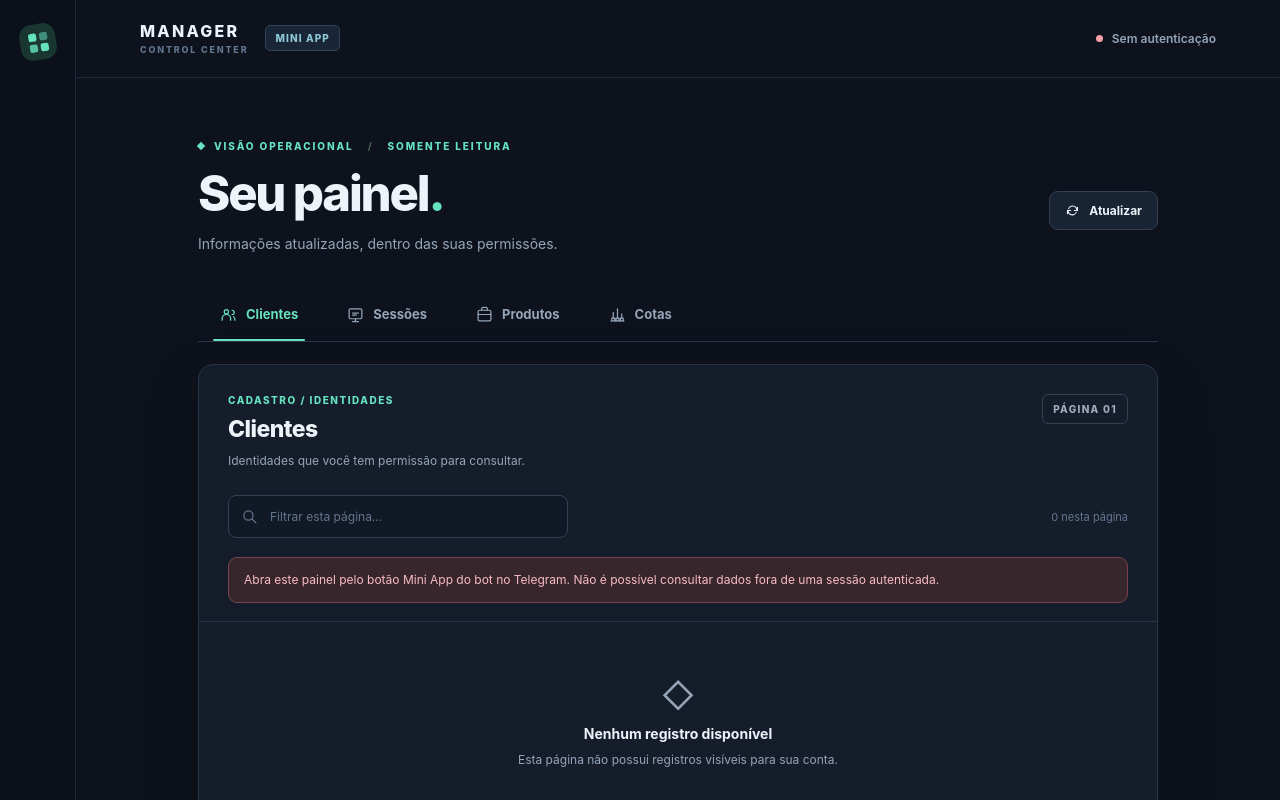
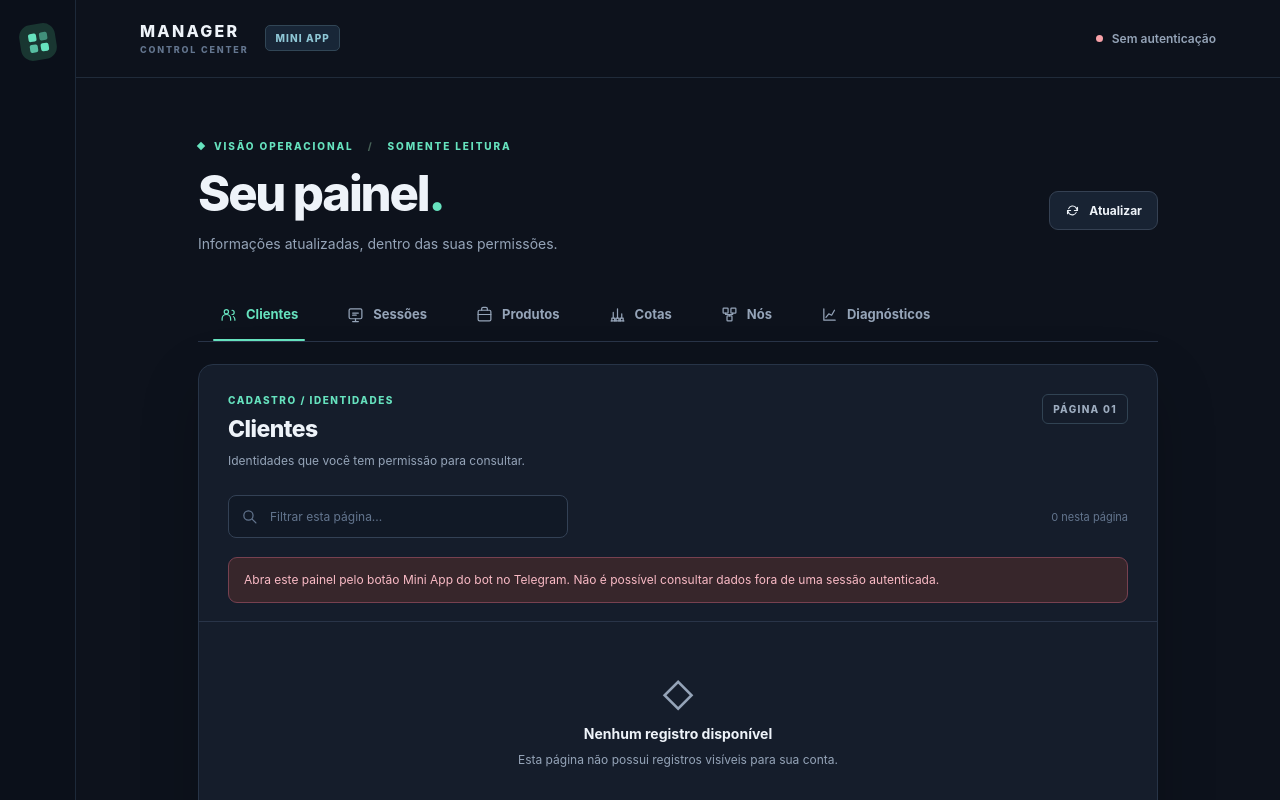
Before and after one commit to SrTristeSad/MANAGER, a plain HTML site: page web/telegram/index.html in a window 1280 px wide. Shown: the top 800 px of the page. Drawn offline with Linux system fonts and the light colour scheme.

Commit message:
feat(miniapp): add restricted Colmeia nodes and diagnostics navigation

```diff
--- a/web/telegram/index.html
+++ b/web/telegram/index.html
@@ -50,6 +50,12 @@
           <button class="tab" data-view="quotas" type="button">
             <svg viewBox="0 0 24 24" aria-hidden="true"><path d="M3 21h18M6 17V9M12 17V4M18 17v-6"/><path d="M4 21v-4h4v4M10 21v-4h4v4M16 21v-4h4v4"/></svg> Cotas
           </button>
+          <button class="tab" data-view="nodes" type="button" aria-label="Nós da Colmeia, somente administradores">
+            <svg viewBox="0 0 24 24" aria-hidden="true"><rect x="3" y="3" width="7" height="7" rx="1"/><rect x="14" y="3" width="7" height="7" rx="1"/><rect x="8.5" y="14" width="7" height="7" rx="1"/><path d="M6.5 10v2h10V10M12 12v2"/></svg> Nós
+          </button>
+          <button class="tab" data-view="diagnostics" type="button" aria-label="Diagnósticos, somente administradores">
+            <svg viewBox="0 0 24 24" aria-hidden="true"><path d="M4 4v16h16"/><path d="M7 16l4-5 4 2 4-7"/></svg> Diagnósticos
+          </button>
         </nav>
         <section class="surface" aria-labelledby="sectionTitle">
           <div class="surface-header">
```
